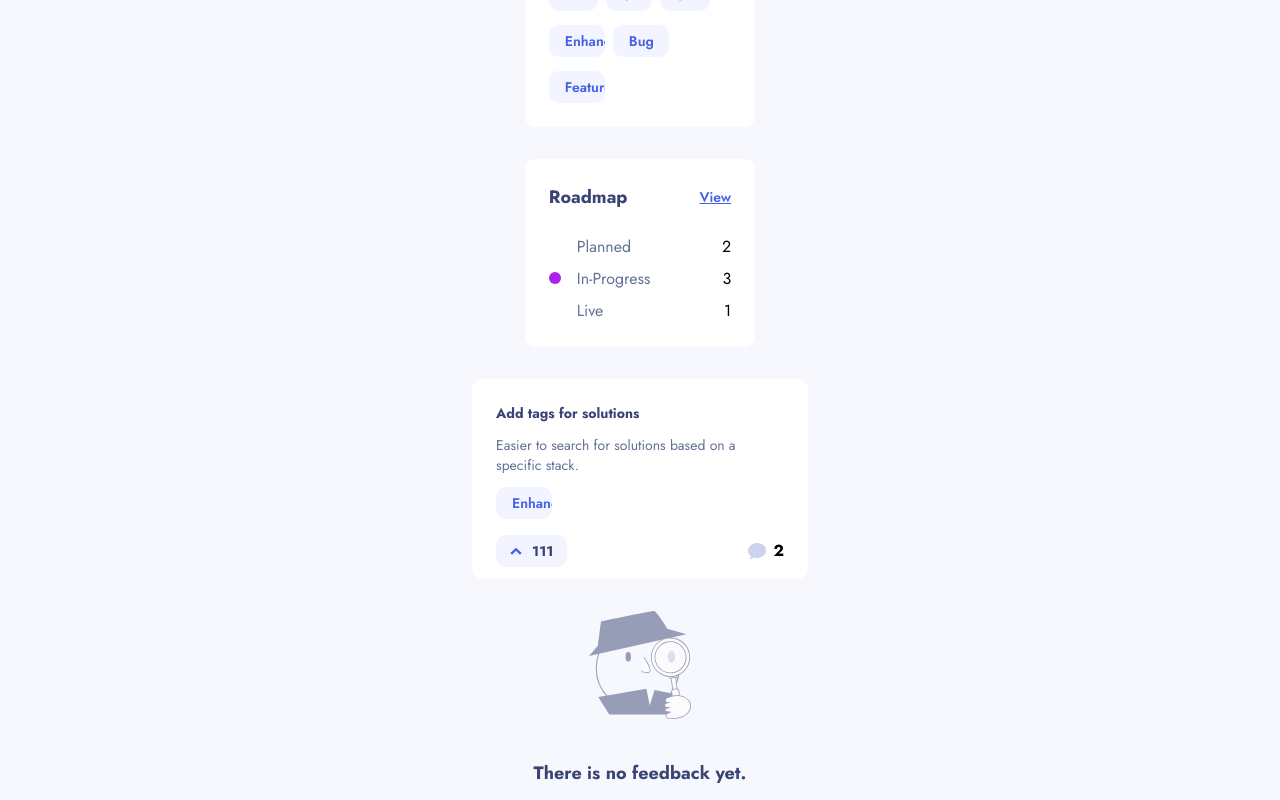
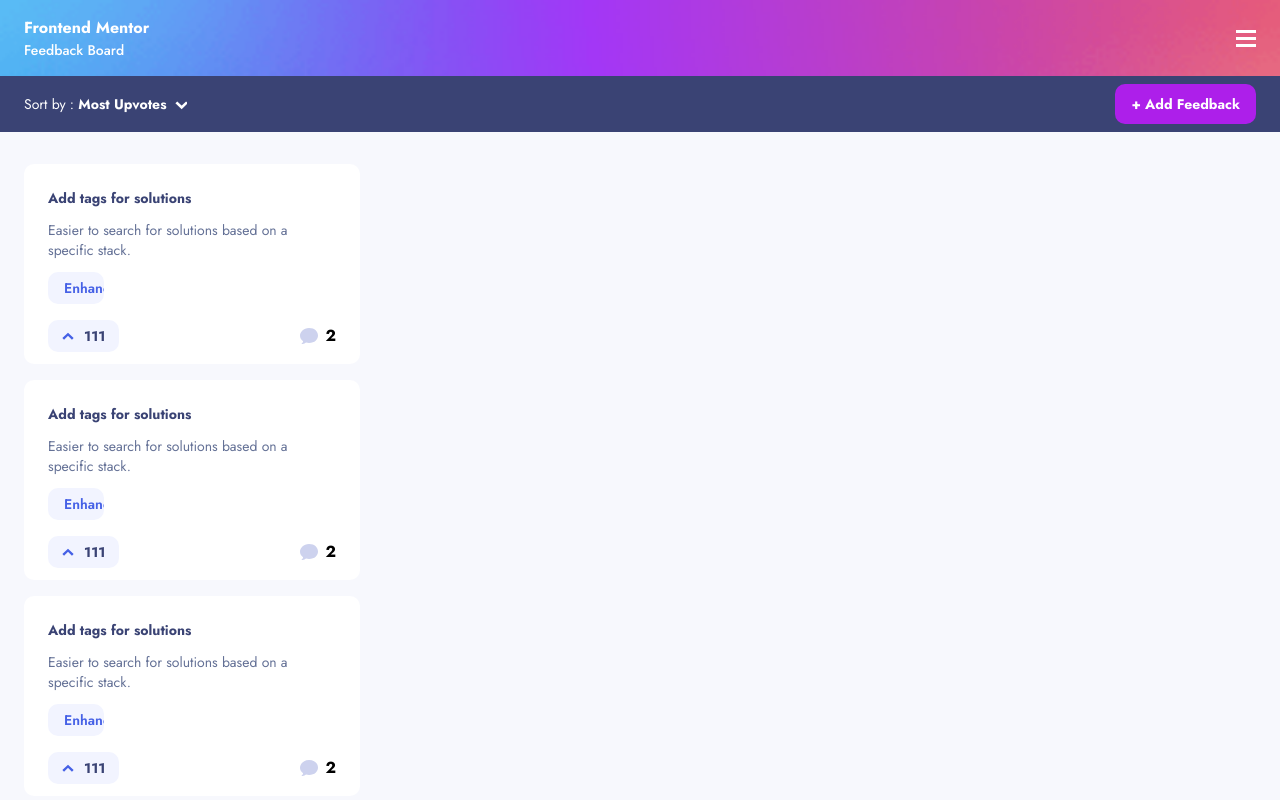
Before and after one commit to BoyanLiuu/frontend-mentor-nextjs-product-feedback, a Next.js app: page / in a window 1280 px wide. Shown: the top 800 px of the page. Built offline with nearby package versions, Linux system fonts and the light colour scheme.

Commit message:
feat: work on header,action bar,main page ui

```diff
--- a/app/(routes)/layout.tsx
+++ b/app/(routes)/layout.tsx
@@ -1,6 +1,8 @@
 import type { Metadata } from 'next'
 import { Jost } from 'next/font/google';
 import './globals.css';
+import MobileHeader from '../_components/mobile-header';
+import ActionBar from '../_components/action-bar';
 
 const font = Jost({ subsets: ['latin'] });
 
@@ -12,7 +14,11 @@ export const metadata: Metadata = {
 export default function RootLayout({ children }: { children: React.ReactNode }) {
   return (
     <html lang='en'>
-      <body className={font.className}>{children}</body>
+      <body className={font.className}>
+      <MobileHeader/>
+      <ActionBar/>
+        {children}
+        </body>
     </html>
   );
 }
--- a/app/(routes)/page.tsx
+++ b/app/(routes)/page.tsx
@@ -1,16 +1,29 @@
 'use client';
 import BadgesContainer from '../_components/badges-container';
 import CardTemplate from '../_components/card-template';
-import NoFeedback from '../_components/no-feedback';
+import MobileHeader from '../_components/mobile-header';
+import NoFeedbacks from '../_components/no-feedbacks';
 import RoadMapContainer from '../_components/road-map-container';
+
 
 export default function Home() {
   return (
-    <main className='flex flex-col  gap-y-8 h-screen w-full items-center justify-center bg-light-grey'>
-      <BadgesContainer />
+    <main className=' h-full w-full px-6 bg-light-grey '>
+      <div className='pt-8 pb-14 flex flex-col  gap-y-4'>
+      <CardTemplate title='Add tags for solutions' description="Easier to search for solutions based on a specific stack." type='Enhancement' onCounterClick={()=>{}} numberOfDiscussion={2} numberOfLikes={112}/>
+    <CardTemplate title='Add tags for solutions' description="Easier to search for solutions based on a specific stack." type='Enhancement' onCounterClick={()=>{}} numberOfDiscussion={2} numberOfLikes={112}/>
+    <CardTemplate title='Add tags for solutions' description="Easier to search for solutions based on a specific stack." type='Enhancement' onCounterClick={()=>{}} numberOfDiscussion={2} numberOfLikes={112}/>
+    <CardTemplate title='Add tags for solutions' description="Easier to search for solutions based on a specific stack." type='Enhancement' onCounterClick={()=>{}} numberOfDiscussion={2} numberOfLikes={112}/>
+    <NoFeedbacks/>
+      </div>
+
+
+      {/* <BadgesContainer />
       <RoadMapContainer/>
-      <CardTemplate title='Add tags for solutions' description="Easier to search for solutions based on a specific stack." type='Enhancement' onCounterClick={()=>{}} numberOfDiscussion={2} numberOfLikes={112}/>
-      <NoFeedback/>
+
+
+       */}
+
     </main>
   );
 }
--- /dev/null
+++ b/app/_components/action-bar.tsx
@@ -0,0 +1,51 @@
+'use client';
+import Image from 'next/image'
+import { useState } from "react";
+import Button from "./button";
+import { SORT_BY_TYPE_ARRAY } from '../constants/sort';
+
+const ActionBar: React.FC = () => {
+    const [showSortByDropDown, setShowSortByDropDown] = useState(false);
+    return <div
+        className='h-14 bg-night-sky-blue px-6 flex justify-between items-center text-white relative'>
+        <div className="text-sm ">
+
+            <span>Sort by : </span>
+            <span className="font-bold">Most Upvotes</span>
+            <Image
+                onClick={() => setShowSortByDropDown((prev) => !prev)}
+                src={showSortByDropDown ? "/shared/icon-arrow-down-white.svg" : "/shared/icon-arrow-up-white.svg"}
+                width={12}
+                height={6}
+                alt={showSortByDropDown ? "open sort dropdown" : "close sort dropdown"}
+                className='cursor-pointer inline-block ml-2'
+            />
+
+
+
+        </div>
+       {
+       showSortByDropDown&& <div className='w-[16rem] h-[12rem] top-[4.5rem] bg-white absolute rounded-primary shadow-[0_0_40_-7px_rgba(55,63,104,0.65)] font-normal text-base text-grayish-blue'>
+        {SORT_BY_TYPE_ARRAY.map((sortByValue) => (
+            <div className='flex justify-between items-center px-6 py-3 [&:not(:last-child)]:border-b [&:not(:last-child)]:border-night-sky-blue/0.25'>
+            <span onClick={()=>setShowSortByDropDown(false)} className=' font-normal text-base text-grayish-blue inline-block cursor-pointer hover:text-primary-purple w-full  '>{sortByValue}</span>
+            <Image
+                onClick={() => setShowSortByDropDown((prev) => !prev)}
+                src="/shared/icon-check.svg"
+                width={12}
+                height={6}
+                alt={showSortByDropDown ? "open sort dropdown" : "close sort dropdown"}
+                className='cursor-pointer inline-block ml-2'
+            />
+            </div>
+        ))}
+    </div>
+       }
+
+        <Button variant={"primary"} onClick={function (): void {
+            throw new Error("Function not implemented.");
+        }}>
+            + Add Feedback</Button>
+    </div>
+}
+export default ActionBar;
--- a/app/_components/button.tsx
+++ b/app/_components/button.tsx
@@ -1,21 +1,30 @@
+'use client';
 import clsx from 'clsx';
 
+type ButtonVariant = 'primary' | 'secondary' | 'info' | 'error';
+
 export interface ButtonProps {
-  text: string;
-  isSelected?: boolean;
+  variant: ButtonVariant;
   className?: string;
+  children?: React.ReactNode;
+  onClick:() => void;
 }
 
-const Button: React.FC<ButtonProps> = ({ text, isSelected, className }) => (
-  <div
-    className={clsx(
-      'rounded-primary focus:ring-ring max-w-14 inline-flex cursor-pointer items-center truncate border-transparent bg-blueish-grey px-4  py-1.5 text-sm font-semibold text-primary-blue transition-colors focus:outline-none   focus:ring-2 focus:ring-offset-2 ',
-      isSelected && 'bg-primary-blue text-white',
-      className && className
-    )}
-  >
-    {text}
-  </div>
-);
+
+const Button: React.FC<ButtonProps> = ({ variant, className, children,onClick }) => {
+  const buttonStyle:Record<ButtonVariant,string> = {
+    primary: 'bg-primary-purple hover:bg-primary-light-purple',
+    secondary: 'bg-dark-blue hover:bg-light-blue',
+    info: 'bg-night-sky-blue hover:bg-night-sky-blue-light',
+    error: 'bg-error hover:bg-error-light'
+  }
+
+  return <button className={clsx('text-white rounded-primary font-bold text-sm px-4 py-2.5 cursor-pointer',buttonStyle[variant],className)} onClick={onClick}>
+    {children}
+  </button>;
+
+
+}
+
 
 export default Button;
--- /dev/null
+++ b/app/_components/mobile-header.tsx
@@ -0,0 +1,49 @@
+'use client';
+import { useState } from "react";
+import Image from 'next/image'
+import BadgesContainer from "./badges-container";
+import RoadMapContainer from "./road-map-container";
+
+
+
+const MobileHeader: React.FC = () => {
+
+    const [showSidebar, setShowSidebar] = useState(false);
+
+    return <div className="relative">
+        <div className="w-full  bg-mobile-board-pattern flex items-center  justify-between bg-no-repeat px-6 h-[4.75rem] bg-cover">
+            <div className="text-white inline-block">
+                <div className="text-base font-bold">
+                    Frontend Mentor
+                </div>
+                <div className="text-sm font-medium">Feedback Board</div>
+            </div>
+            <Image
+                onClick={() => setShowSidebar((prev) => !prev)}
+                src={showSidebar ? "/shared/mobile/icon-close.svg" : "/shared/mobile/icon-hamburger.svg"}
+                width={20}
+                height={17}
+                alt={showSidebar ? "Open side bar icon" : " close side bar icon"}
+                className='cursor-pointer inline-block '
+            />
+        </div>
+        {/* <div>
+            {showSidebar && <div className="fixed inset-0 bg-gray-500 bg-opacity-75 transition-opacity z-[-1]" />}
+            <div
+                className={`bot-0 right-0 w-[17rem]  flex flex-col items-center pt-6 gap-y-4 bg-light-grey  absolute h-[calc(100vh-4.75rem)]  z-40  ease-in-out duration-300 ${showSidebar ? "translate-x-0 " : "translate-x-full"
+                    }`}
+            >
+                <BadgesContainer />
+                <RoadMapContainer />
+            </div>
+        </div> */}
+
+    </div>
+
+
+
+
+}
+
+
+export default MobileHeader;
--- a/app/_components/no-feedback.tsx
+++ b/app/_components/no-feedbacks.tsx
@@ -1,11 +1,12 @@
 'use client';
 import Image from 'next/image'
+import Button from './button';
 
 
 
-const NoFeedback: React.FC = () => (
-  <div className='flex flex-col items-center text-center'>
-  <Image
+const NoFeedbacks: React.FC = () => (
+  <div className='flex flex-col items-center text-center bg-white rounded-primary px-6 py-[4.75rem]'>
+    <Image
       src="/suggestions/illustration-empty.svg"
       width={102}
       height={108}
@@ -13,11 +14,13 @@ const NoFeedback: React.FC = () => (
       className='mb-10'
     />
     <h1 className="text-lg text-night-sky-blue font-bold mb-3.5">
-    There is no feedback yet.
+      There is no feedback yet.
     </h1>
     <span className='mb-6 text-sm font-normal text-grayish-blue'>Got a suggestion? Found a bug that needs to be squashed? We love hearing about new ideas to improve our app.</span>
-
+    <Button variant='primary' onClick={() => { }}>
+      + Add Feedback
+    </Button>
   </div>
 );
 
-export default NoFeedback;
+export default NoFeedbacks;
--- /dev/null
+++ b/app/constants/sort.ts
@@ -0,0 +1 @@
+export const SORT_BY_TYPE_ARRAY = ['Most Upvotes' ,'Least Upvotes' , 'Most Comments' ,'Least Comments'] as const;
--- /dev/null
+++ b/app/types/sort.ts
@@ -0,0 +1,3 @@
+import { SORT_BY_TYPE_ARRAY  } from '../constants/sort';
+
+export type SortByType = (typeof SORT_BY_TYPE_ARRAY)[number];
--- a/tailwind.config.ts
+++ b/tailwind.config.ts
@@ -15,17 +15,25 @@ const config: Config = {
       },
       colors: {
         'primary-purple': '#AD1FEA',
+        'primary-light-purple': '#C75AF6',
         'primary-blue': '#4661E6',
         'dark-blue': '#4661E6',
+        'light-blue':'#7C91F9',
         'blueish-grey': '#F2F4FF',
         'light-grey': '#F7F8FD',
         'night-sky-blue': '#3A4374',
+        'night-sky-blue-light': '#656EA3',
+        'error':'#D73737',
+        'error-light':'#E98888',
         'grayish-blue': '#647196',
         orange: '#F49F85',
         'sky-blue': '#62BCFA'
       },
       borderRadius: {
         primary: '10px'
+      },
+        boxShadow: {
+        'sortBybox': 'box-shadow: 0px 10px 40px -7px rgba(55, 63, 104, 0.35)',
       }
     }
   },
```
Also changed, not shown: app/_components/header.tsx (deleted), public/shared/icon-arrow-down-white.svg (added), public/shared/icon-arrow-up-white.svg (added).
